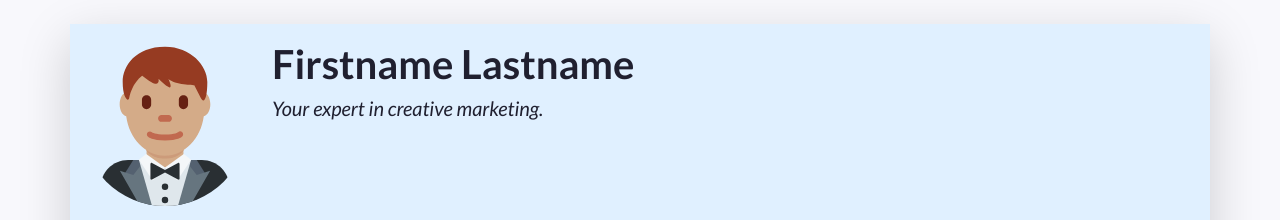
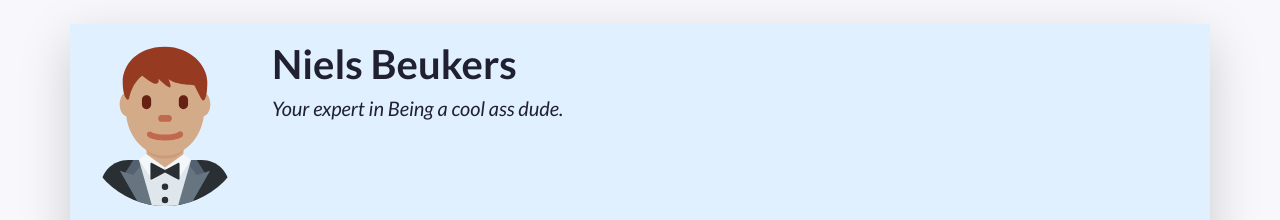
Before and after one commit to NielsBeukers2000/Bongus, a plain HTML site: page index.html in a window 1280 px wide. Shown: the top 220 px of the page. Drawn offline with nearby package versions, Linux system fonts and the light colour scheme.

Commit message:
Update index.html
changed the name and expert title

```diff
--- a/index.html
+++ b/index.html
@@ -49,8 +49,8 @@
           A container to wrap around your name and tagline. Full-width at small size, then columns of increasing size.
         -->
         <div class="col-12 col-sm-8 col-md-9 col-lg-10 my-3 header-content">
-          <h1 class="fw-bolder">Firstname Lastname</h1>
-          <h5 class="fst-italic tagline">Your expert in creative marketing.</h5>
+          <h1 class="fw-bolder">Niels Beukers</h1>
+          <h5 class="fst-italic tagline">Your expert in Being a cool ass dude.</h5>
         </div>
       </header>
 
```
